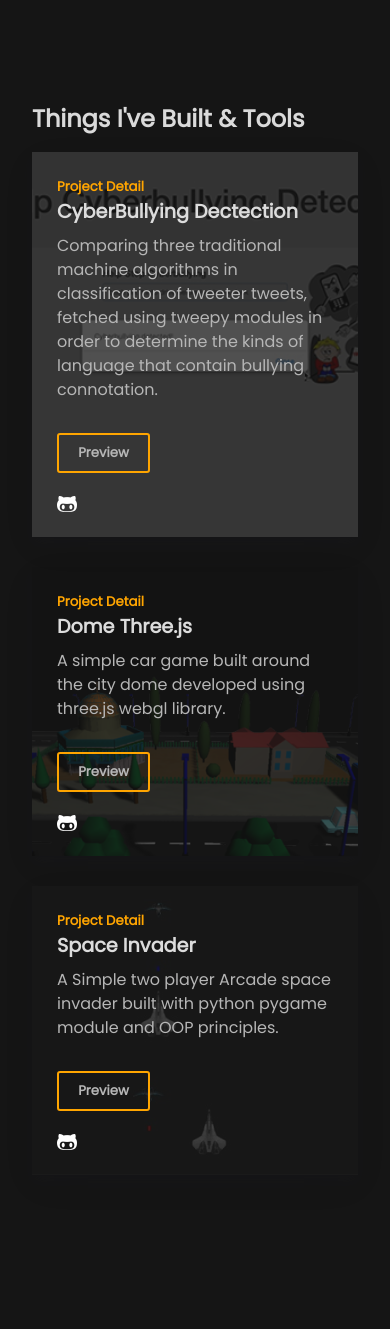
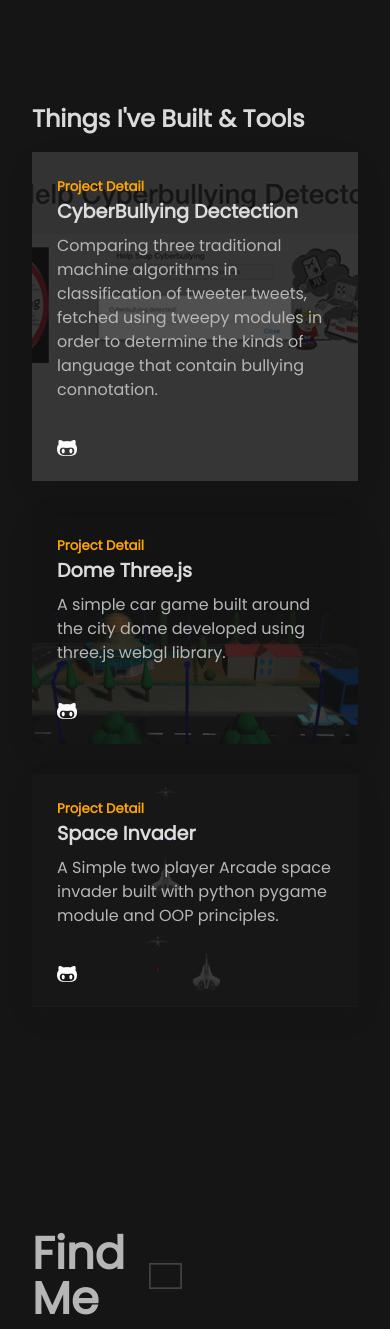
Before and after one commit to GaniyuRem/portfolio, a Django app: page / in a window 390 px wide. Shown: the part 1408-2737 px from the top of the page. Run offline with Django 3.2, Linux system fonts and the light colour scheme; data that the repository does not hold is empty; style sheets or scripts are compiled from the project's sources; some libraries are stand-ins or nearby versions.

Commit message:
adjusting mobile load static 5

```diff
--- a/static/_mobile.scss
+++ b/static/_mobile.scss
@@ -98,6 +98,25 @@
       }
     }
   }
+  .content-container-main {
+        .content-container-right {
+            .content-container {
+                .right {
+                    .content {
+                        .p-details {
+                            .preview-vid {
+                                .preview-btn {
+                                    .watch {
+                                        display: none;
+                                    }
+                                }
+                            }
+                        }
+                    }
+                }
+            }
+        }
+    }
 }
 
 
```
